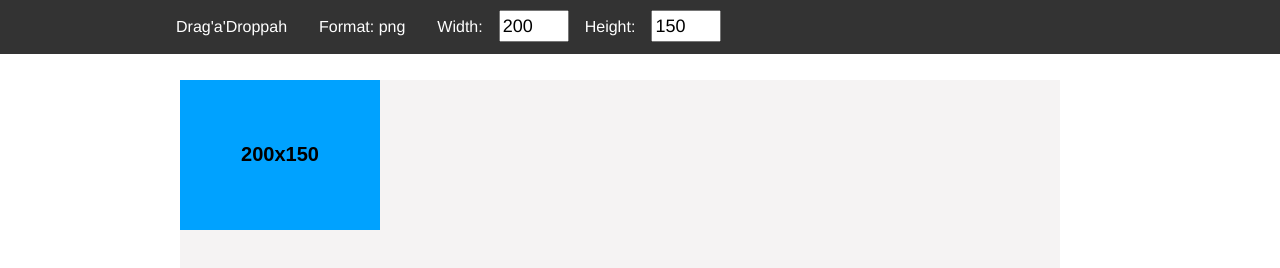
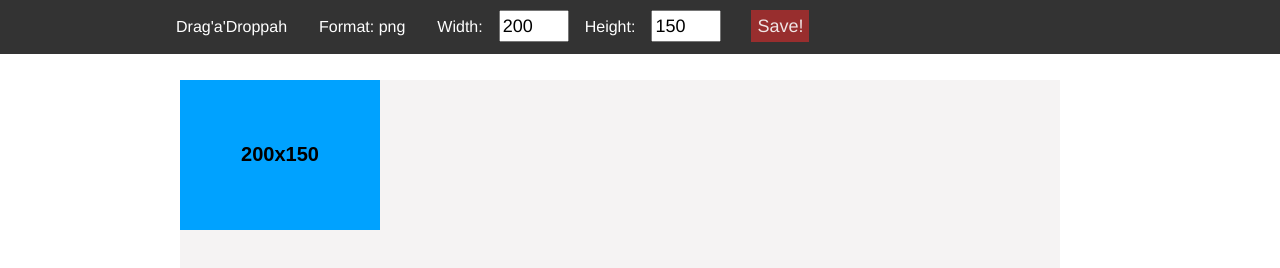
Before and after one commit to petukhov/image-elf, a Gatsby site: page / in a window 1280 px wide. Built offline with nearby package versions, Linux system fonts and the light colour scheme; Gatsby itself is replaced by a stand-in of ours; some icons are missing.

Commit message:
added save btn

```diff
--- a/src/components/header.js
+++ b/src/components/header.js
@@ -1,7 +1,7 @@
 import PropTypes from "prop-types"
 import React from "react"
 
-const Header = ({ siteTitle, settings, onSettingsChange}) => {
+const Header = ({ siteTitle, settings, onSettingsChange, onSave}) => {
 
   function handleClickPNG(e) {
     e.preventDefault();
@@ -44,6 +44,7 @@ const Header = ({ siteTitle, settings, onSettingsChange}) => {
         <input type="number" name="num" min="1" max="9999" onChange={handleWidthChange} value={settings.width}></input>
         <div className="navbar-text">Height:</div>
         <input type="number" name="num" min="1" max="9999" onChange={handleHeightChange} value={settings.height}></input>
+        <button className="save-btn" onClick={onSave}>Save!</button>
       </div>
     </header>
   );
--- a/src/components/layout.css
+++ b/src/components/layout.css
@@ -702,3 +702,25 @@ pre tt:after {
 canvas {
   background: #a594941c !important;
 }
+
+.save-btn {
+  margin-left: 30px;
+  background: #af2e2ed1;
+  color: #efe5e5;
+  border: none;
+  height: 32px;
+  cursor: pointer;
+}
+
+.save-btn:hover {
+  background: #af2e2e;
+}
+
+.save-btn:active {
+  background: #f13a3a;
+  outline: none;
+}
+
+.save-btn:focus {
+  outline: none;
+}
--- a/src/pages/index.js
+++ b/src/pages/index.js
@@ -106,7 +106,7 @@ const IndexPage = () => {
 
     stage.on('click', ({ evt }) => {
       setSettings(settings => ({ ...settings, width: evt.layerX, height: evt.layerY }));
-      downloadWrapper.current();
+      // downloadWrapper.current();
     });
 
     let dragging = false;
@@ -138,6 +138,7 @@ const IndexPage = () => {
         siteTitle={data.site.siteMetadata.title}
         settings={settings}
         onSettingsChange={setSettings}
+        onSave={() => downloadWrapper.current()}
       />
       <div
         style={{
```
